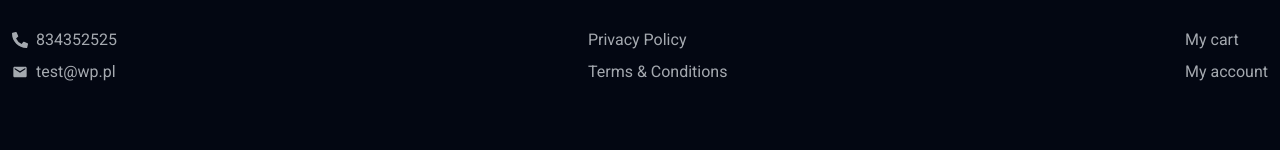
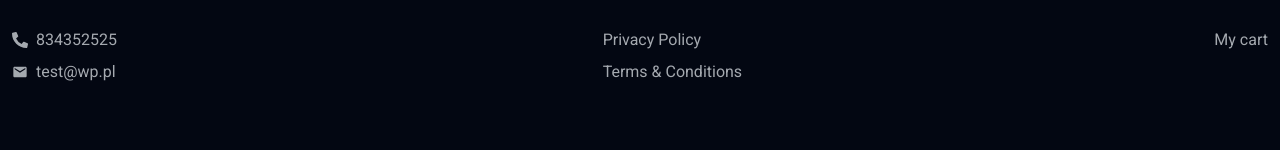
Before and after one commit to KonradDepowski/e-commerce, a Next.js app: page /cart in a window 1280 px wide. Shown: the part 681-831 px from the top of the page. Built offline with nearby package versions, Linux system fonts and the light colour scheme; no server answers.

Commit message:
remove middleware

```diff
--- a/src/components/footer/Footer.tsx
+++ b/src/components/footer/Footer.tsx
@@ -1,11 +1,9 @@
-import { auth } from "@clerk/nextjs/server";
 import Link from "next/link";
 import React from "react";
 import { FaPhoneAlt } from "react-icons/fa";
 import { MdEmail } from "react-icons/md";
 
 const Footer = () => {
-  const { userId } = auth();
   return (
     <footer className=" bg-background p-5 pb-0 px-0 border-black  border-t-[1px] dark:border-white border-dashed">
       <div className="flex flex-col md:flex-row p-3 md:justify-between max-w-[1500px] m-auto">
@@ -37,9 +35,6 @@ const Footer = () => {
             <span className="text-[var(--dark-500)]  ">
               <Link href="/cart">My cart</Link>
             </span>
-            <span className="text-[var(--dark-500)]  ">
-              <Link href={userId ? "/profile" : "/login"}>My account </Link>
-            </span>
           </div>
         </div>
       </div>
```
Also changed, not shown: middleware.ts (renamed from src/middleware.ts).
